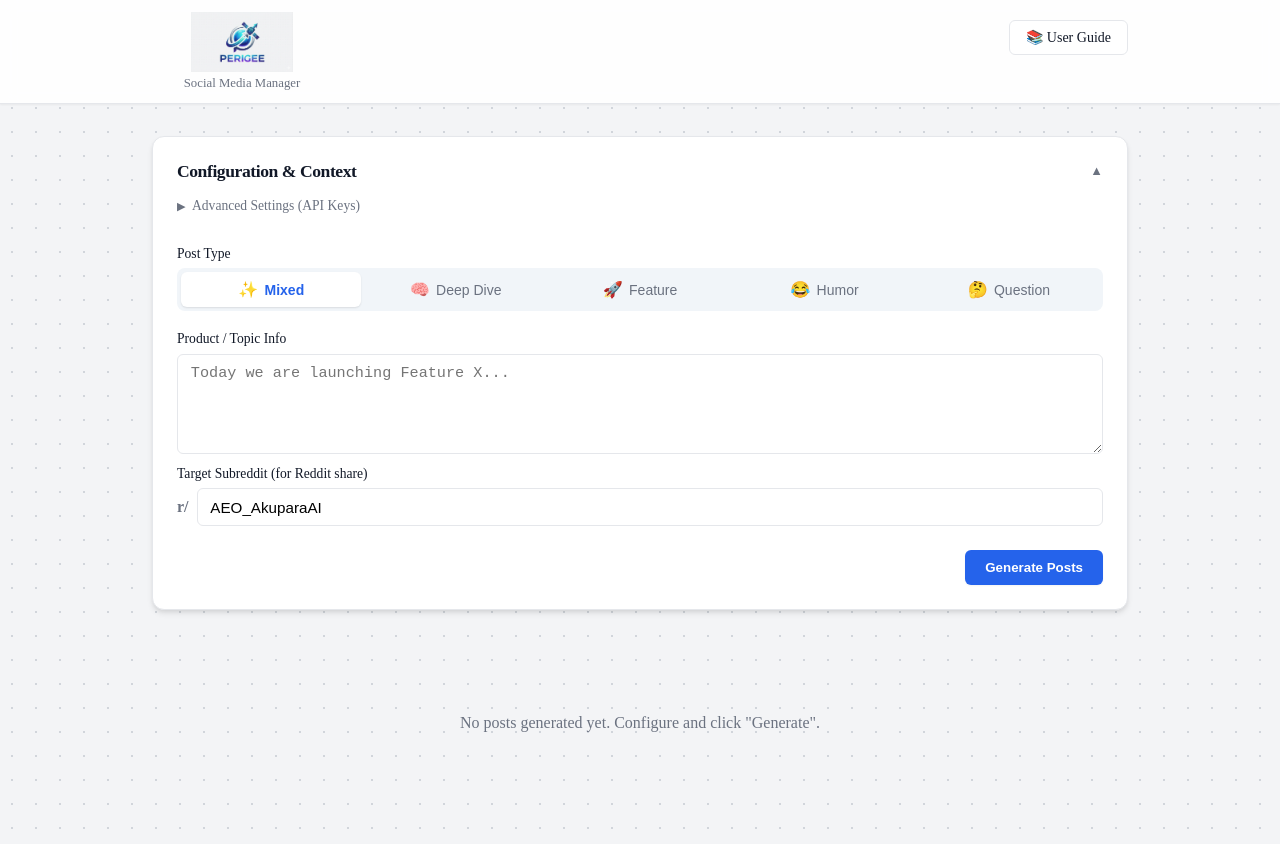
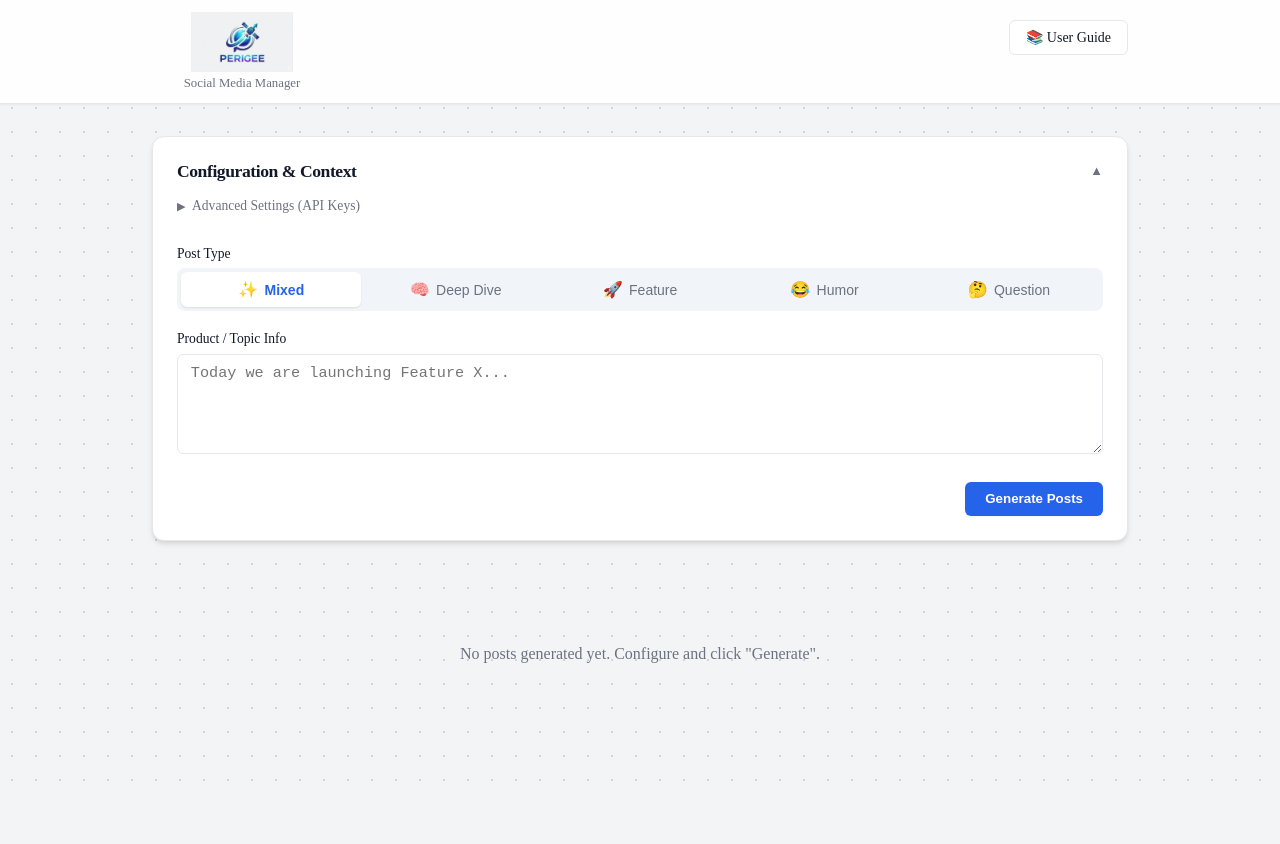
Before and after one commit to anilmittal86/GiantPerigee, a Next.js app: page / in a window 1280 px wide. After the commit the page ends 800 px from the top, so only its background shows below. Built offline with nearby package versions, Linux system fonts and the light colour scheme.

Commit message:
refactor: Move subreddit config to advanced settings & refine UI

```diff
--- a/app/components/Configuration.js
+++ b/app/components/Configuration.js
@@ -123,6 +123,17 @@ export default function Configuration({ onGenerate }) {
                                             onChange={handleChange}
                                         />
                                     </div>
+                                    <div className="form-group" style={{ marginTop: "1rem" }}>
+                                        <label className="label">Target Subreddit</label>
+                                        <input
+                                            type="text"
+                                            name="subreddit"
+                                            className="input"
+                                            value={config.subreddit}
+                                            placeholder="AEO_AkuparaAI (without r/)"
+                                            onChange={handleChange}
+                                        />
+                                    </div>
                                 </div>
                             )}
                         </div>
@@ -160,20 +171,6 @@ export default function Configuration({ onGenerate }) {
                                     style={{ minHeight: "100px" }}
                                 />
                             </div>
-                            <div className="form-group" style={{ marginBottom: "0.5rem" }}>
-                                <label className="label">Target Subreddit (for Reddit share)</label>
-                                <div style={{ display: "flex", alignItems: "center" }}>
-                                    <span style={{ marginRight: "0.5rem", fontWeight: "bold", color: "var(--text-dim)" }}>r/</span>
-                                    <input
-                                        type="text"
-                                        name="subreddit"
-                                        className="input"
-                                        value={config.subreddit}
-                                        placeholder="AEO_AkuparaAI"
-                                        onChange={handleChange}
-                                    />
-                                </div>
-                            </div>
                         </div>
                     </div>
 
```
